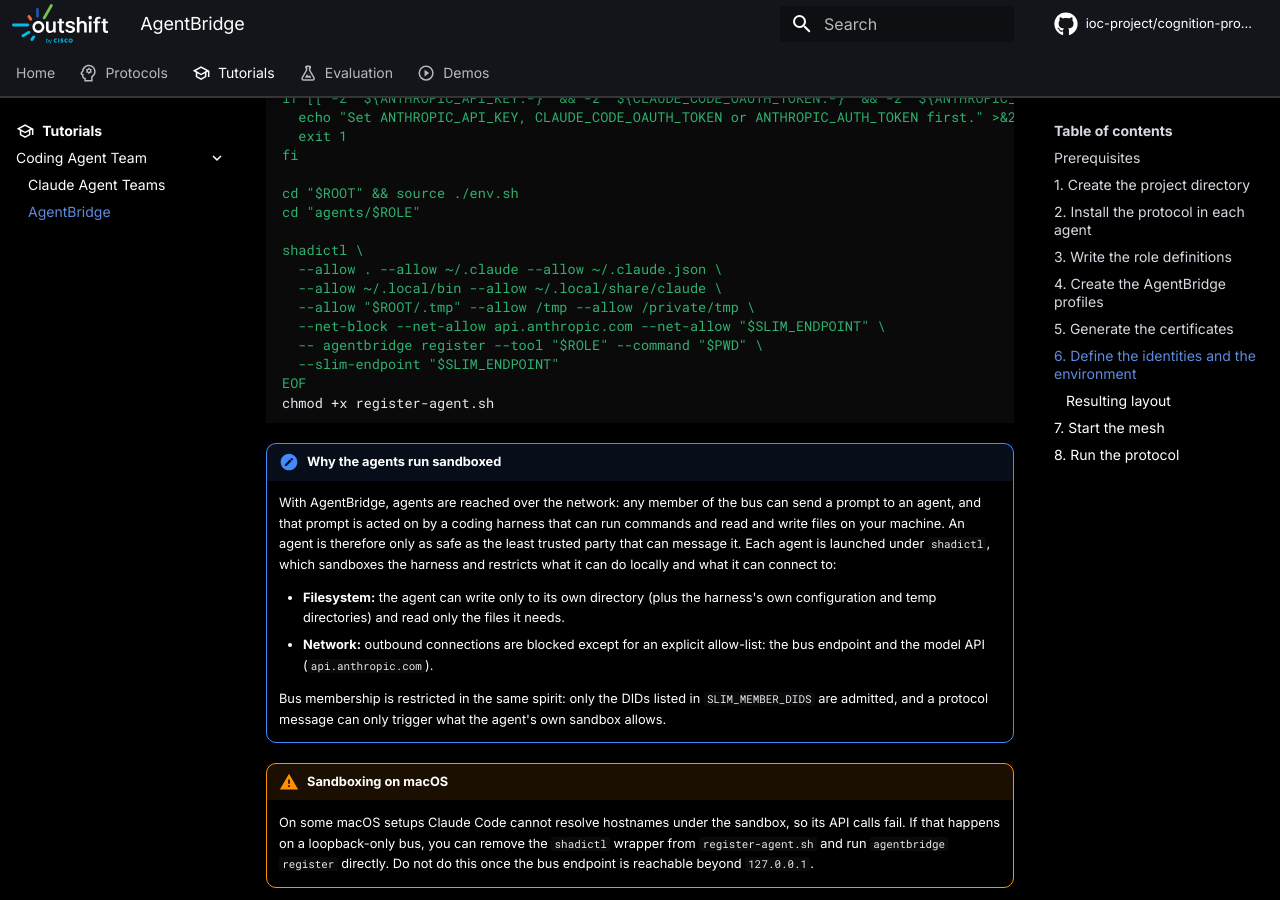
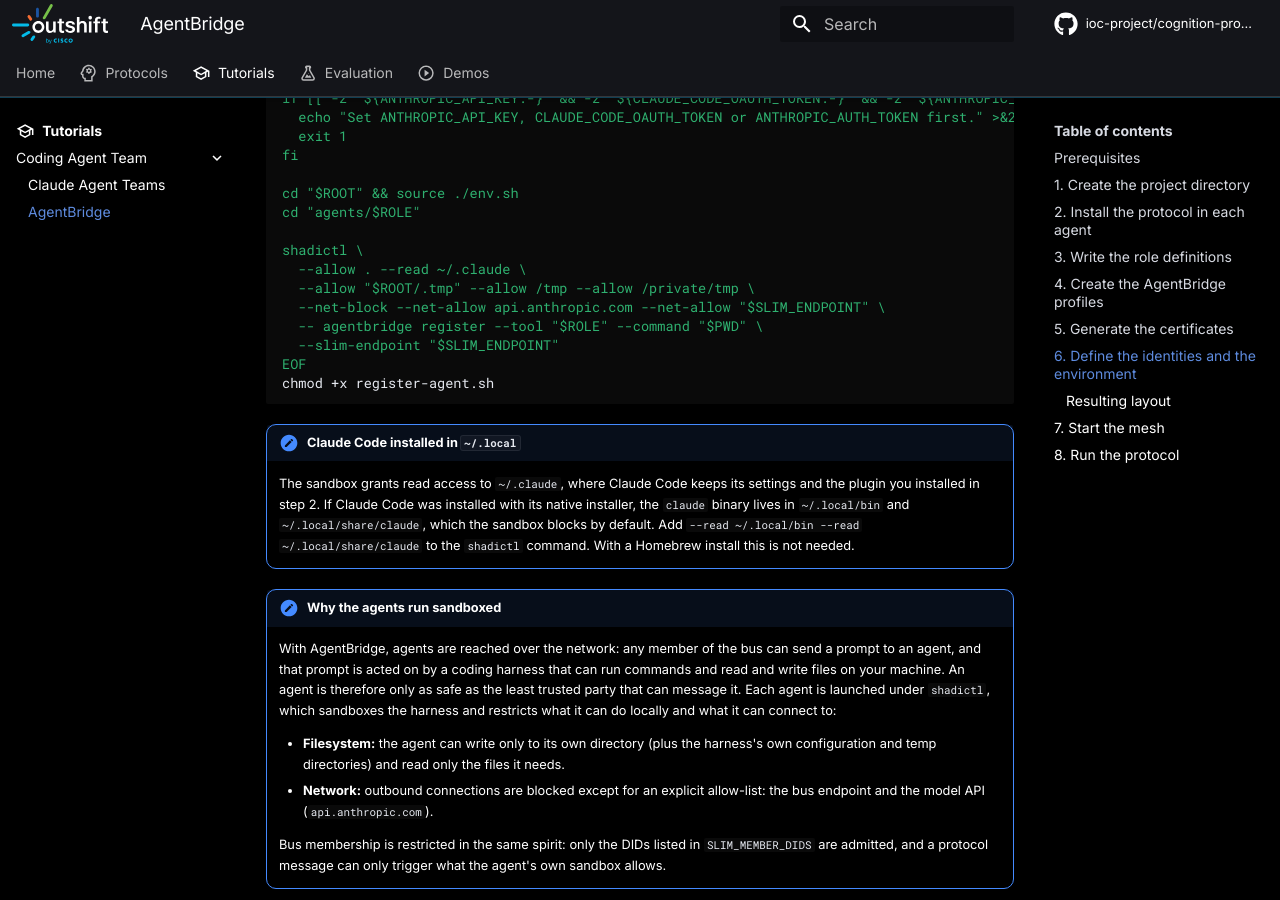
Before and after one commit to ioc-project/cognition-protocols, an MkDocs documentation site: the page built from docs/tutorials/coding-agent-team/agentbridge.md, in a window 1280 px wide and 900 px high, scrolled down 4821 px. Built offline with MkDocs 1.6.1 and Material for MkDocs 9.7.7, drawn with Linux system fonts in a browser that asks for light colours; comment, search, counter and statistics services are not loaded.

Commit message:
docs: narrow the sandbox allow-list in register-agent.sh
Signed-off-by: Mauro Sardara <msardara@cisco.com>

````diff
--- a/docs/tutorials/coding-agent-team/agentbridge.md
+++ b/docs/tutorials/coding-agent-team/agentbridge.md
@@ -225,8 +225,7 @@
 cd "agents/$ROLE"
 
 shadictl \
-  --allow . --allow ~/.claude --allow ~/.claude.json \
-  --allow ~/.local/bin --allow ~/.local/share/claude \
+  --allow . --read ~/.claude \
   --allow "$ROOT/.tmp" --allow /tmp --allow /private/tmp \
   --net-block --net-allow api.anthropic.com --net-allow "$SLIM_ENDPOINT" \
   -- agentbridge register --tool "$ROLE" --command "$PWD" \
@@ -234,6 +233,13 @@
 EOF
 chmod +x register-agent.sh
 ```
+
+!!! note "Claude Code installed in `~/.local`"
+    The sandbox grants read access to `~/.claude`, where Claude Code keeps its settings and the
+    plugin you installed in step 2. If Claude Code was installed with its native installer, the
+    `claude` binary lives in `~/.local/bin` and `~/.local/share/claude`, which the sandbox blocks
+    by default. Add `--read ~/.local/bin --read ~/.local/share/claude` to the `shadictl` command.
+    With a Homebrew install this is not needed.
 
 !!! note "Why the agents run sandboxed"
     With AgentBridge, agents are reached over the network: any member of the bus can send a
````
